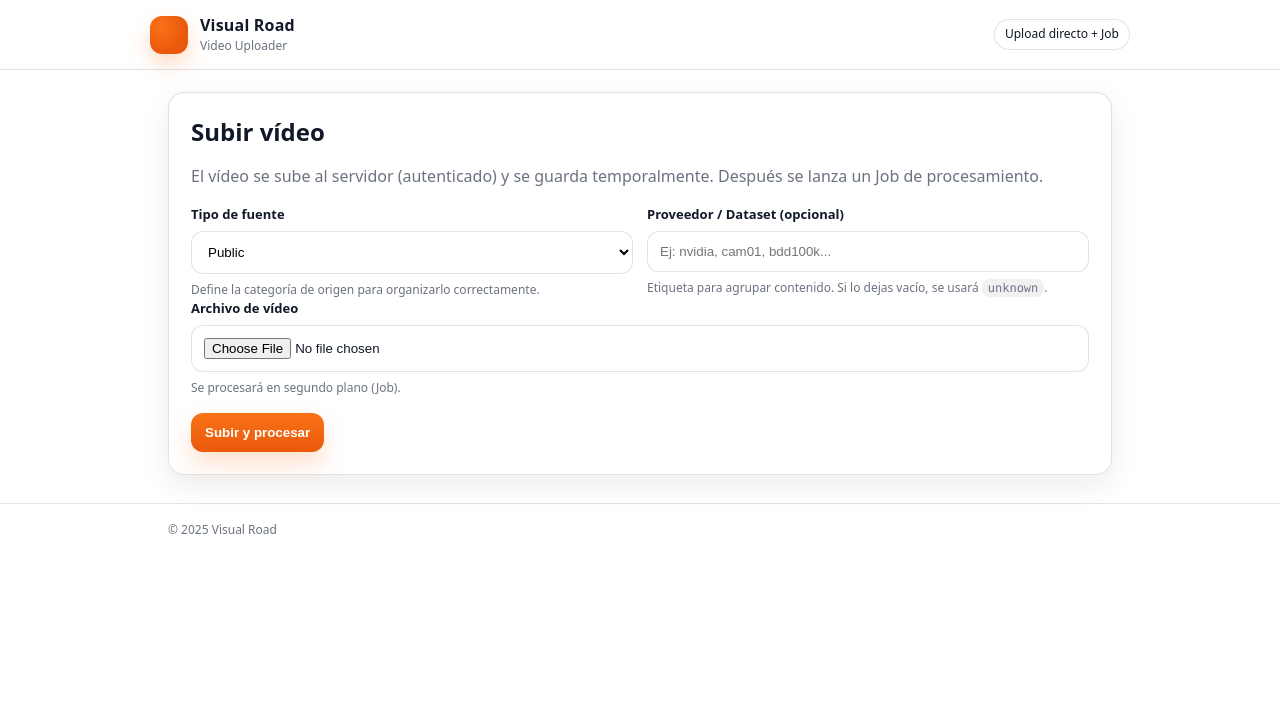
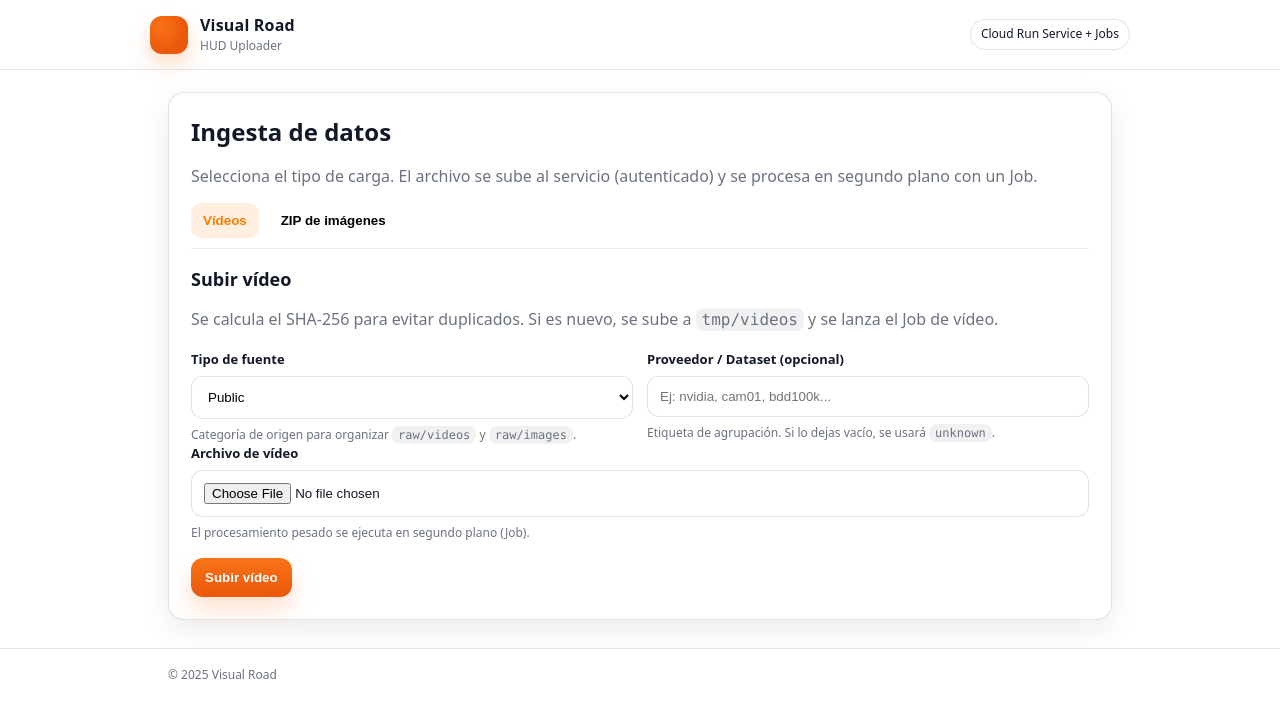
Before and after one commit to VisualRoadLabs/hud-uploader, a Flask app: page / in a window 1280 px wide. Shown: the top 718 px of the page. Run offline with Flask 3, Linux system fonts and the light colour scheme.

Commit message:
feat: add ZIP-based image ingestion using Cloud Run Jobs
Adds support for bulk image ingestion via ZIP uploads. Introduces a new Cloud Run Job for ZIP processing, image deduplication, GCS uploads, BigQuery ingestion, and temporary staging cleanup.

```diff
--- a/app.py
+++ b/app.py
@@ -48,8 +48,10 @@ def create_app() -> Flask:
     def healthz():
         return "ok", 200
 
+    # VIDEO UPLOAD
     @app.post("/api/upload-video")
     def api_upload_video():
+        print("[INFO] Received /api/upload-video request")
         if "video" not in request.files:
             return (
                 jsonify({"ok": False, "message": "No se recibió ningún archivo."}),
@@ -69,9 +71,8 @@ def create_app() -> Flask:
         ext = Path(video.filename).suffix.lower() or ".mp4"
 
         # 1) Volcar a /tmp y calcular SHA256 + tamaño
+        print("[INFO] Saving uploaded video to /tmp and calculating SHA256")
         h = hashlib.sha256()
-        total = 0
-
         tmp_dir = "/tmp"
         os.makedirs(tmp_dir, exist_ok=True)
 
@@ -81,21 +82,23 @@ def create_app() -> Flask:
             tmp_path = Path(f.name)
 
             while True:
-                chunk = video.stream.read(1024 * 1024)  # 1MB
+                chunk = video.stream.read(1024 * 1024)
                 if not chunk:
                     break
                 f.write(chunk)
                 h.update(chunk)
-                total += len(chunk)
 
         video_uid = h.hexdigest()
 
         # 2) Dedupe en BQ (NO subimos si existe)
+        print(f"[INFO] Checking if video {video_uid} already exists in BigQuery")
         try:
             exists = _bq_video_exists(
                 bq_client, settings.bq_dataset, settings.bq_table_videos, video_uid
             )
-        except Exception:
+        except Exception as e:
+            print("[ERROR] Checking video existence in BigQuery failed:", repr(e))
+            traceback.print_exc()
             # Si BQ falla, mejor no subir para evitar duplicados accidentales
             tmp_path.unlink(missing_ok=True)
             return (
@@ -109,6 +112,7 @@ def create_app() -> Flask:
             )
 
         if exists:
+            print(f"[INFO] Video {video_uid} is a duplicate. Aborting upload.")
             tmp_path.unlink(missing_ok=True)
             return (
                 jsonify(
@@ -122,6 +126,7 @@ def create_app() -> Flask:
             )
 
         # 3) Subir a GCS tmp/videos/<sha>.<ext>
+        print(f"[INFO] Uploading video {video_uid} to GCS")
         object_name = f"{settings.gcs_tmp_videos_prefix}/{video_uid}{ext}"
         gcs_uri = f"gs://{settings.gcs_bucket}/{object_name}"
 
@@ -137,6 +142,7 @@ def create_app() -> Flask:
                 )
 
             # 4) Lanzar job (el worker borrará el tmp al final)
+            print(f"[INFO] Launching Cloud Run Job to process video {video_uid}")
             jobs.run_job(
                 job_name=settings.run_job_name,
                 env_overrides={
@@ -144,13 +150,109 @@ def create_app() -> Flask:
                     "INPUT_SOURCE_TYPE": source_type,
                     "INPUT_PROVIDER": provider,
                     "INPUT_ORIGINAL_FILENAME": video.filename,
-                    "INPUT_VIDEO_UID": video_uid,  # opcional (por si lo quieres usar luego)
+                    "INPUT_VIDEO_UID": video_uid,
                 },
             )
 
             return jsonify({"ok": True, "message": "Subido. Procesamiento iniciado."})
 
-        except Exception:
+        except Exception as e:
+            print("[ERROR] upload-video failed:", repr(e))
+            traceback.print_exc()
+            return (
+                jsonify(
+                    {"ok": False, "message": "Ha ocurrido un error durante el proceso."}
+                ),
+                500,
+            )
+
+        finally:
+            tmp_path.unlink(missing_ok=True)
+
+    # IMAGES ZIP UPLOAD
+    @app.post("/api/upload-images-zip")
+    def api_upload_images_zip():
+        print("[INFO] Received /api/upload-images-zip request")
+        """
+        Recibe un ZIP con imágenes, lo sube a tmp/zips/<sha>.zip y lanza un Job
+        que lo descomprime y vuelca a raw/images/<source_type>/<dataset_name>/<job_ts>/<image_uid>.<ext>
+        además de insertar en raw__images.
+        """
+        if "zipfile" not in request.files:
+            return jsonify({"ok": False, "message": "No se recibió ningún ZIP."}), 400
+
+        zf = request.files["zipfile"]
+        if not zf or not zf.filename:
+            return jsonify({"ok": False, "message": "ZIP inválido."}), 400
+
+        source_type = (request.form.get("source_type") or "").strip()
+        dataset_name = (request.form.get("dataset_name") or "").strip()
+        provider = (
+            (request.form.get("provider") or "").strip() or dataset_name or "unknown"
+        )
+
+        if source_type not in {"public", "captured", "simulated"}:
+            return jsonify({"ok": False, "message": "Tipo de fuente inválido."}), 400
+        if not dataset_name:
+            return (
+                jsonify({"ok": False, "message": "dataset_name es obligatorio."}),
+                400,
+            )
+
+        # Guardar ZIP en /tmp y calcular sha del zip (para nombre estable)
+        print("[INFO] Saving uploaded ZIP to /tmp and calculating SHA256")
+        tmp_dir = "/tmp"
+        os.makedirs(tmp_dir, exist_ok=True)
+
+        h = hashlib.sha256()
+        with tempfile.NamedTemporaryFile(
+            prefix="upload_zip_", suffix=".zip", dir=tmp_dir, delete=False
+        ) as f:
+            tmp_path = Path(f.name)
+            while True:
+                chunk = zf.stream.read(1024 * 1024)
+                if not chunk:
+                    break
+                f.write(chunk)
+                h.update(chunk)
+
+        zip_sha = h.hexdigest()
+        object_name = f"{settings.gcs_tmp_zips_prefix}/{zip_sha}.zip"
+        gcs_uri = f"gs://{settings.gcs_bucket}/{object_name}"
+
+        try:
+            print(f"[INFO] Uploading ZIP {zip_sha} to GCS")
+            bucket = storage_client.bucket(settings.gcs_bucket)
+            blob = bucket.blob(object_name)
+
+            with tmp_path.open("rb") as rf:
+                blob.upload_from_file(
+                    rf,
+                    content_type="application/zip",
+                    rewind=True,
+                )
+
+            # Lanzar job específico de zip de imágenes
+            print(f"[INFO] Launching Cloud Run Job to process images ZIP {zip_sha}")
+            jobs.run_job(
+                job_name=settings.run_images_zip_job_name,
+                env_overrides={
+                    "INPUT_GCS_URI": gcs_uri,
+                    "INPUT_SOURCE_TYPE": source_type,
+                    "INPUT_DATASET_NAME": dataset_name,
+                    "INPUT_PROVIDER": provider,
+                    "INPUT_ORIGINAL_FILENAME": zf.filename,
+                    "INPUT_ZIP_SHA": zip_sha,
+                },
+            )
+
+            return jsonify(
+                {"ok": True, "message": "Subido. Descompresión e ingesta iniciadas."}
+            )
+
+        except Exception as e:
+            print("[ERROR] upload-images-zip failed:", repr(e))
+            traceback.print_exc()
             return (
                 jsonify(
                     {"ok": False, "message": "Ha ocurrido un error durante el proceso."}
--- a/requirements.txt
+++ b/requirements.txt
@@ -16,6 +16,7 @@ google-resumable-media==2.8.0
 googleapis-common-protos==1.72.0
 grpcio==1.76.0
 grpcio-status==1.76.0
+gunicorn==23.0.0
 idna==3.11
 itsdangerous==2.2.0
 Jinja2==3.1.6
--- /dev/null
+++ b/static/scripts/uploader.js
@@ -0,0 +1,147 @@
+function setNotice(level, title, body) {
+  const notice = document.getElementById("notice");
+  const nt = document.getElementById("noticeTitle");
+  const nb = document.getElementById("noticeBody");
+
+  notice.style.display = "block";
+  notice.classList.remove("notice--ok", "notice--err", "notice--warn");
+  notice.classList.add(level === "ok" ? "notice--ok" : (level === "warn" ? "notice--warn" : "notice--err"));
+
+  nt.textContent = title;
+  nb.textContent = body;
+}
+
+function setBusy(btnId, statusId, isBusy, text) {
+  const btn = document.getElementById(btnId);
+  const status = document.getElementById(statusId);
+  btn.disabled = isBusy;
+  status.textContent = text || "";
+}
+
+function activateTab(which) {
+  const btnVideo = document.getElementById("tabBtnVideo");
+  const btnZip = document.getElementById("tabBtnZip");
+  const panelVideo = document.getElementById("panelVideo");
+  const panelZip = document.getElementById("panelZip");
+
+  const isVideo = which === "video";
+
+  btnVideo.classList.toggle("tab--active", isVideo);
+  btnZip.classList.toggle("tab--active", !isVideo);
+
+  btnVideo.setAttribute("aria-selected", isVideo ? "true" : "false");
+  btnZip.setAttribute("aria-selected", !isVideo ? "true" : "false");
+
+  panelVideo.style.display = isVideo ? "block" : "none";
+  panelZip.style.display = isVideo ? "none" : "block";
+
+  // Opcional: limpiar aviso al cambiar pestaña
+  const notice = document.getElementById("notice");
+  notice.style.display = "none";
+}
+
+async function handleVideoUpload(e) {
+  e.preventDefault();
+
+  const fileInput = document.getElementById("video_file");
+  const sourceType = document.getElementById("video_source_type");
+  const provider = document.getElementById("video_provider");
+
+  const file = fileInput.files?.[0];
+  if (!file) {
+    setNotice("err", "Error", "Selecciona un vídeo.");
+    return;
+  }
+
+  const fd = new FormData();
+  fd.append("video", file);
+  fd.append("source_type", sourceType.value);
+  fd.append("provider", provider.value || "unknown");
+
+  try {
+    setBusy("videoSubmitBtn", "videoStatusText", true, "Subiendo y verificando…");
+
+    const res = await fetch("/api/upload-video", { method: "POST", body: fd });
+    const data = await res.json().catch(() => ({}));
+
+    if (res.status === 409 && data?.duplicate) {
+      setNotice("warn", "Duplicado", "Este vídeo ya existe. No se ha subido.");
+      return;
+    }
+
+    if (!res.ok || !data.ok) {
+      throw new Error(data?.message || "Ha ocurrido un error durante el proceso.");
+    }
+
+    setNotice("ok", "Subido", "Vídeo subido. Procesamiento iniciado.");
+    document.getElementById("uploadVideoForm").reset();
+
+  } catch (err) {
+    console.error(err);
+    setNotice("err", "Error", err?.message || "Ha ocurrido un error durante el proceso.");
+  } finally {
+    setBusy("videoSubmitBtn", "videoStatusText", false, "");
+  }
+}
+
+async function handleZipUpload(e) {
+  e.preventDefault();
+
+  const fileInput = document.getElementById("zip_file");
+  const sourceType = document.getElementById("zip_source_type");
+  const datasetName = document.getElementById("dataset_name");
+
+  const file = fileInput.files?.[0];
+  if (!file) {
+    setNotice("err", "Error", "Selecciona un ZIP.");
+    return;
+  }
+
+  // Validación rápida de extensión
+  const name = (file.name || "").toLowerCase();
+  if (!name.endsWith(".zip")) {
+    setNotice("err", "Error", "El archivo debe ser .zip");
+    return;
+  }
+
+  const dn = (datasetName.value || "").trim();
+  if (!dn) {
+    setNotice("err", "Error", "dataset_name es obligatorio.");
+    return;
+  }
+
+  const fd = new FormData();
+  fd.append("zipfile", file);
+  fd.append("source_type", sourceType.value);
+  fd.append("dataset_name", dn);
+
+  try {
+    setBusy("zipSubmitBtn", "zipStatusText", true, "Subiendo ZIP…");
+
+    const res = await fetch("/api/upload-images-zip", { method: "POST", body: fd });
+    const data = await res.json().catch(() => ({}));
+
+    if (!res.ok || !data.ok) {
+      throw new Error(data?.message || "Ha ocurrido un error durante el proceso.");
+    }
+
+    setNotice("ok", "Subido", "ZIP subido. Descompresión e ingesta iniciadas.");
+    document.getElementById("uploadZipForm").reset();
+
+  } catch (err) {
+    console.error(err);
+    setNotice("err", "Error", err?.message || "Ha ocurrido un error durante el proceso.");
+  } finally {
+    setBusy("zipSubmitBtn", "zipStatusText", false, "");
+  }
+}
+
+document.addEventListener("DOMContentLoaded", () => {
+  // Tabs
+  document.getElementById("tabBtnVideo").addEventListener("click", () => activateTab("video"));
+  document.getElementById("tabBtnZip").addEventListener("click", () => activateTab("zip"));
+
+  // Forms
+  document.getElementById("uploadVideoForm").addEventListener("submit", handleVideoUpload);
+  document.getElementById("uploadZipForm").addEventListener("submit", handleZipUpload);
+});
--- a/static/styles/main.css
+++ b/static/styles/main.css
@@ -240,3 +240,7 @@ body{
   justify-content: space-between;
   align-items: center;
 }
+.tabs { display: flex; gap: 10px; border-bottom: 1px solid rgba(0,0,0,0.08); padding-bottom: 10px; }
+.tab { background: transparent; border: 0; padding: 10px 12px; cursor: pointer; font-weight: 600; border-radius: 10px; }
+.tab--active { background: rgba(255, 122, 0, 0.12); color: #ff7a00; }
+.tab:focus { outline: 2px solid rgba(255, 122, 0, 0.35); outline-offset: 2px; }
--- a/templates/upload.html
+++ b/templates/upload.html
@@ -3,7 +3,7 @@
 <head>
   <meta charset="utf-8" />
   <meta name="viewport" content="width=device-width, initial-scale=1" />
-  <title>Visual Road · Video Uploader</title>
+  <title>Visual Road · HUD Uploader</title>
   <link rel="stylesheet" href="{{ url_for('static', filename='styles/main.css') }}">
 </head>
 
@@ -14,52 +14,126 @@
         <div class="brand__mark" aria-hidden="true"></div>
         <div class="brand__text">
           <div class="brand__name">Visual Road</div>
-          <div class="brand__subtitle">Video Uploader</div>
+          <div class="brand__subtitle">HUD Uploader</div>
         </div>
       </div>
-      <span class="badge">Upload directo + Job</span>
+      <span class="badge">Cloud Run Service + Jobs</span>
     </div>
   </header>
 
   <main class="container">
     <section class="card">
-      <h1 class="h1">Subir vídeo</h1>
+      <h1 class="h1">Ingesta de datos</h1>
       <p class="muted">
-        El vídeo se sube al servidor (autenticado) y se guarda temporalmente. Después se lanza un Job de procesamiento.
+        Selecciona el tipo de carga. El archivo se sube al servicio (autenticado) y se procesa en segundo plano con un Job.
       </p>
 
-      <form id="uploadForm" class="form">
+      <!-- Tabs -->
+      <div class="tabs" role="tablist" aria-label="Selección de carga" style="margin-top: 14px;">
+        <button
+          id="tabBtnVideo"
+          class="tab tab--active"
+          type="button"
+          role="tab"
+          aria-selected="true"
+          aria-controls="panelVideo"
+        >
+          Vídeos
+        </button>
+
+        <button
+          id="tabBtnZip"
+          class="tab"
+          type="button"
+          role="tab"
+          aria-selected="false"
+          aria-controls="panelZip"
+        >
+          ZIP de imágenes
+        </button>
+      </div>
+
+      <!-- PANEL: VIDEO -->
+      <div id="panelVideo" class="tab-panel" role="tabpanel" aria-labelledby="tabBtnVideo" style="margin-top: 18px;">
+        <h2 class="h2">Subir vídeo</h2>
+        <p class="muted">
+          Se calcula el SHA-256 para evitar duplicados. Si es nuevo, se sube a <span class="code">tmp/videos</span> y se lanza el Job de vídeo.
+        </p>
+
+        <form id="uploadVideoForm" class="form">
           <div class="grid">
             <div class="field">
-            <label for="source_type">Tipo de fuente</label>
-            <select id="source_type" name="source_type" required>
+              <label for="video_source_type">Tipo de fuente</label>
+              <select id="video_source_type" name="source_type" required>
                 <option value="public">Public</option>
                 <option value="captured">Captured</option>
                 <option value="simulated">Simulated</option>
               </select>
-            <div class="help">Define la categoría de origen para organizarlo correctamente.</div>
+              <div class="help">Categoría de origen para organizar <span class="code">raw/videos</span> y <span class="code">raw/images</span>.</div>
             </div>
 
             <div class="field">
-            <label for="provider">Proveedor / Dataset (opcional)</label>
-            <input id="provider" name="provider" placeholder="Ej: nvidia, cam01, bdd100k..." />
-            <div class="help">Etiqueta para agrupar contenido. Si lo dejas vacío, se usará <span class="code">unknown</span>.</div>
+              <label for="video_provider">Proveedor / Dataset (opcional)</label>
+              <input id="video_provider" name="provider" placeholder="Ej: nvidia, cam01, bdd100k..." />
+              <div class="help">Etiqueta de agrupación. Si lo dejas vacío, se usará <span class="code">unknown</span>.</div>
             </div>
           </div>
 
           <div class="field">
-          <label for="video">Archivo de vídeo</label>
-          <input id="video" type="file" name="video" accept="video/*" required />
-          <div class="help">Se procesará en segundo plano (Job).</div>
+            <label for="video_file">Archivo de vídeo</label>
+            <input id="video_file" type="file" name="video" accept="video/*" required />
+            <div class="help">El procesamiento pesado se ejecuta en segundo plano (Job).</div>
           </div>
 
           <div class="actions">
-          <button id="submitBtn" class="btn btn--primary" type="submit">Subir y procesar</button>
-          <span id="statusText" class="muted small" style="margin-left: 10px;"></span>
+            <button id="videoSubmitBtn" class="btn btn--primary" type="submit">Subir vídeo</button>
+            <span id="videoStatusText" class="muted small" style="margin-left: 10px;"></span>
           </div>
         </form>
+      </div>
 
-      <div id="notice" class="notice" style="display:none;">
+      <!-- PANEL: ZIP -->
+      <div id="panelZip" class="tab-panel" role="tabpanel" aria-labelledby="tabBtnZip" style="margin-top: 18px; display:none;">
+        <h2 class="h2">Subir ZIP de imágenes</h2>
+        <p class="muted">
+          Sube un ZIP con fotos. Se sube a <span class="code">tmp/zips</span> y el Job descomprime e ingesta en
+          <span class="code">raw/images/&lt;source_type&gt;/&lt;dataset_name&gt;/&lt;timestamp&gt;/&lt;image_uid&gt;.&lt;ext&gt;</span>.
+        </p>
+
+        <form id="uploadZipForm" class="form">
+          <div class="grid">
+            <div class="field">
+              <label for="zip_source_type">Tipo de fuente</label>
+              <select id="zip_source_type" name="source_type" required>
+                <option value="public">Public</option>
+                <option value="captured">Captured</option>
+                <option value="simulated">Simulated</option>
+              </select>
+              <div class="help">Organiza el destino bajo <span class="code">raw/images</span>.</div>
+            </div>
+
+            <div class="field">
+              <label for="dataset_name">Dataset name</label>
+              <input id="dataset_name" name="dataset_name" placeholder="Ej: nvidia, cityscapes, custom_set..." required />
+              <div class="help">Nombre del dataset (se usa como carpeta en <span class="code">raw/images</span> y como <span class="code">source_name</span> en BigQuery).</div>
+            </div>
+          </div>
+
+          <div class="field">
+            <label for="zip_file">Archivo ZIP</label>
+            <input id="zip_file" type="file" name="zipfile" accept=".zip,application/zip" required />
+            <div class="help">Incluye solo imágenes (jpg/png/webp). El Job filtrará lo que no sea válido.</div>
+          </div>
+
+          <div class="actions">
+            <button id="zipSubmitBtn" class="btn btn--primary" type="submit">Subir ZIP</button>
+            <span id="zipStatusText" class="muted small" style="margin-left: 10px;"></span>
+          </div>
+        </form>
+      </div>
+
+      <!-- Avisos (compartidos) -->
+      <div id="notice" class="notice" style="display:none; margin-top: 16px;">
         <div id="noticeTitle" class="notice__title"></div>
         <div id="noticeBody" class="notice__body"></div>
       </div>
@@ -72,6 +146,6 @@
     </div>
   </footer>
 
-  <script src="{{ url_for('static', filename='scripts/video_upload.js') }}"></script>
+  <script src="{{ url_for('static', filename='scripts/uploader.js') }}"></script>
 </body>
 </html>
```
Also changed, not shown: src/config.py (+7 -2 lines), src/gcp/bigquery_client.py (+22 -1 lines), src/pipelines/images_zip_ingest.py (added, +203 -0 lines), src/pipelines/images_zip_worker.py (added, +75 -0 lines), README.md. Lines whose indentation alone changed are shown as unchanged.
